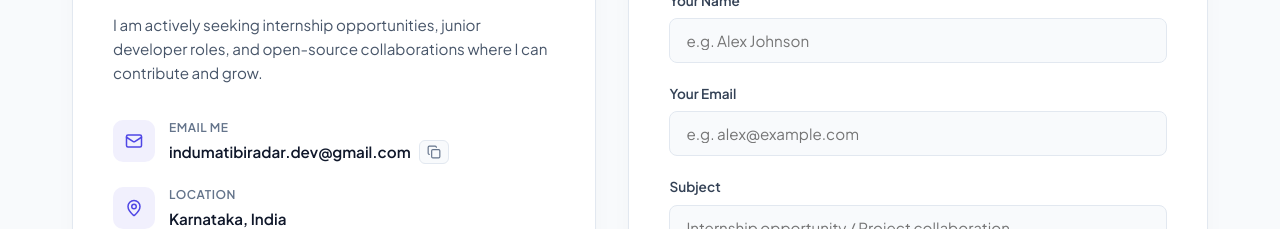
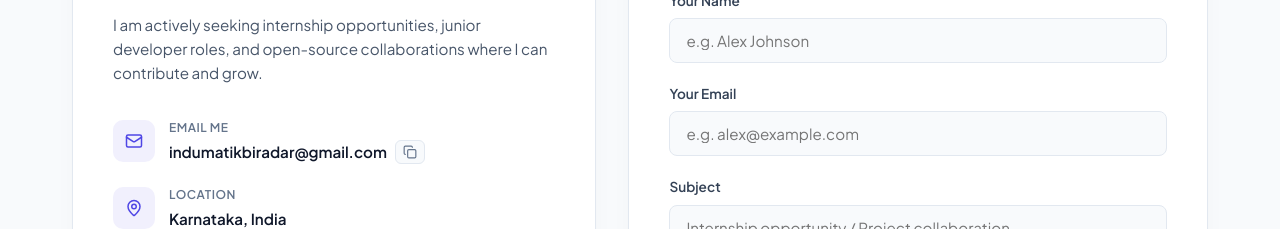
Before and after one commit to Indumatikb/Myportfolio, a React (Vite) app: page / in a window 1280 px wide. Shown: the part 6060-6289 px from the top of the page. Built offline with nearby package versions, Linux system fonts and the light colour scheme.

Commit message:
update email to indumatikbiradar@gmail.com

```diff
--- a/src/components/Contact.jsx
+++ b/src/components/Contact.jsx
@@ -15,7 +15,7 @@ const Contact = () => {
   const [submitted, setSubmitted] = useState(false);
   const [copied, setCopied] = useState(false);
 
-  const emailAddress = "indumatibiradar.dev@gmail.com";
+  const emailAddress = "indumatikbiradar@gmail.com";
 
   const handleChange = (e) => {
     setFormData({ ...formData, [e.target.name]: e.target.value });
--- a/src/components/InteractiveTerminal.jsx
+++ b/src/components/InteractiveTerminal.jsx
@@ -82,7 +82,7 @@ const COMMANDS = {
     description: 'Contact coordinates',
     action: () => [
       'REACH OUT TO INDUMATI:',
-      '  • Email: indumatibiradar.dev@gmail.com',
+      '  • Email: indumatikbiradar@gmail.com',
       '  • Location: Karnataka, India',
       '  • Open to: Summer Internships, Software Engineering Roles, Tech Projects'
     ]
```
